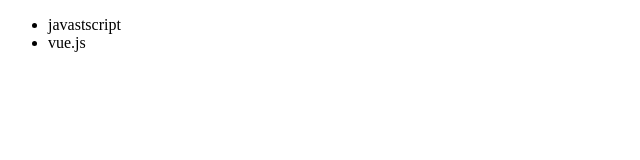
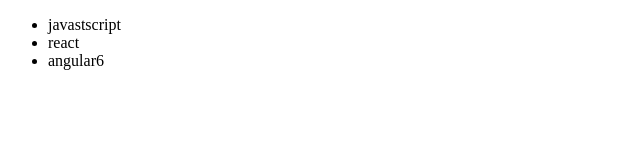
Before and after one commit to kaniapiotr/pierwszyPushNaGithub, a plain HTML site: page index.html in a window 1280 px wide. Shown: the full height of the page, 0-640 px from the left. Drawn offline with Linux system fonts and the light colour scheme.

Commit message:
added react6

```diff
--- a/index.html
+++ b/index.html
@@ -9,7 +9,8 @@
 <body>
     <ul>
         <li>javastscript</li>
-        <li>vue.js</li>
+        <li>react</li>
+        <li>angular6</li>
     </ul>
 </body>
 </html>
```
